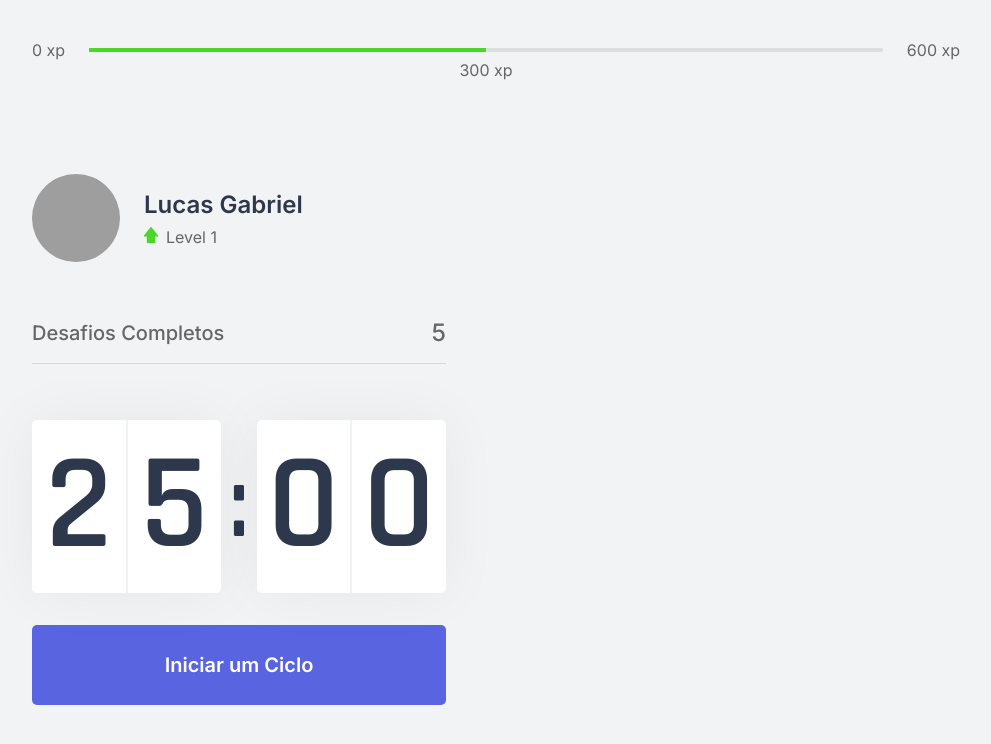
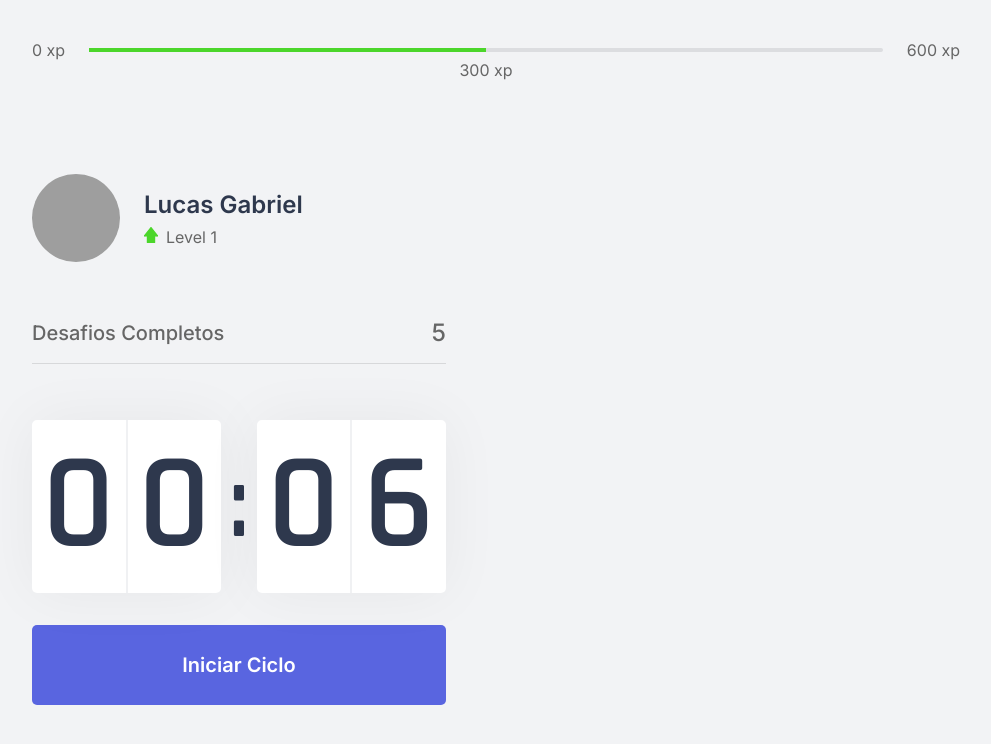
Before and after one commit to lucasjesusone/moveit-app, a Next.js app: page / in a window 1280 px wide. Shown: the top 744 px of the page, without its empty margins (144-1135 px from the left). Built offline with nearby package versions, Linux system fonts and the light colour scheme; grey boxes are pictures that could not be loaded.

Commit message:
Finishing creating CountDown

```diff
--- a/src/components/Countdown.tsx
+++ b/src/components/Countdown.tsx
@@ -1,33 +1,43 @@
-import { useState, useEffect } from 'react'
-import styles from '../styles/components/Countdown.module.css'
+import { useState, useEffect } from "react";
+import { FiCheck } from "react-icons/fi";
 
-export function Countdown () {
-    const [time, setTime] = useState(25 * 60);
-    const [active, setActive] = useState(false);
+import styles from "../styles/components/Countdown.module.css";
+
+let countdownTimeout: NodeJS.Timeout;
+
+export function Countdown() {
+  const [time, setTime] = useState(0.1 * 60);
+  const [isActive, setIsActive] = useState(false);
+  const [hasFinished, setHasFinished] = useState(false);
 
   const minutes = Math.floor(time / 60);
   const seconds = time % 60;
 
-    const [minuteLeft, minuteRight] = String(minutes).padStart(2, '0').split('')
-    const [secondLeft, secondRight] = String(seconds).padStart(2, '0').split('')
-
+  const [minuteLeft, minuteRight] = String(minutes).padStart(2, "0").split("");
+  const [secondLeft, secondRight] = String(seconds).padStart(2, "0").split("");
 
   function startCountdown() {
-        setActive(true);
+    setIsActive(true);
   }
 
+  function resetCountdown() {
+    clearTimeout(countdownTimeout);
+    setIsActive(false);
+    setTime(0.1 * 60);
+  }
 
   useEffect(() => {
-        if(active && time > 0) {
-            setTimeout(() => {
-                setTime(time - 1)
+    if (isActive && time > 0) {
+      countdownTimeout = setTimeout(() => {
+        setTime(time - 1);
       }, 1000);
+    } else if (isActive && time === 0) {
+      setHasFinished(true);
+      setIsActive(false);
     }
-    }, [active, time])
-
+  }, [isActive, time]);
 
   return (
-
     <div>
       <div className={styles.countdownContainer}>
         <div>
@@ -41,9 +51,34 @@ export function Countdown () {
         </div>
       </div>
 
-        <button type="button" className={styles.countdownButton} onClick={startCountdown}>
-            Iniciar um Ciclo
+      {hasFinished ? (
+        <button disabled className={styles.countdownButton}>
+          Ciclo Encerrado
+          <span>
+            <FiCheck style={{ marginTop: "2px" }} />
+          </span>
         </button>
+      ) : (
+        <>
+          {isActive ? (
+            <button
+              type="button"
+              className={`${styles.countdownButton} ${styles.countdownButtonActive}`}
+              onClick={resetCountdown}
+            >
+              Abandonar ciclo
+            </button>
+          ) : (
+            <button
+              type="button"
+              className={styles.countdownButton}
+              onClick={startCountdown}
+            >
+              Iniciar Ciclo
+            </button>
+          )}
+        </>
+      )}
     </div>
-    )
+  );
 }
--- a/src/styles/components/Countdown.module.css
+++ b/src/styles/components/Countdown.module.css
@@ -60,7 +60,41 @@
     transition: background-color 0.2s;
 }
 
-.countdownButton:hover {
+.countdownButton:not(:disabled):hover {
     background: var(--blue-dark);
 
 }
+
+.countdownButtonActive {
+    background: var(--white);
+    color: var(--title);
+
+}
+
+.countdownButtonActive:not(:disabled):hover {
+    background: var(--red);
+    color: var(--white);
+
+}
+
+.countdownButton:disabled {
+    background: var(--white);
+    color: var(--text);
+    cursor: not-allowed;
+    border: 0.4rem solid;
+    border-color: var(--green);
+    border-right: none;
+    border-left: none;
+    border-top: none;
+
+}
+
+.countdownButton:disabled > span {
+    height: 1.6rem;
+    width: 1.6rem;
+    border-radius: 50%;
+    background-color: var(--green);
+    color: var(--white);
+    transform: translate(150%);
+    justify-content: space-evenly;
+}
```
Lines whose indentation alone changed are shown as unchanged.
